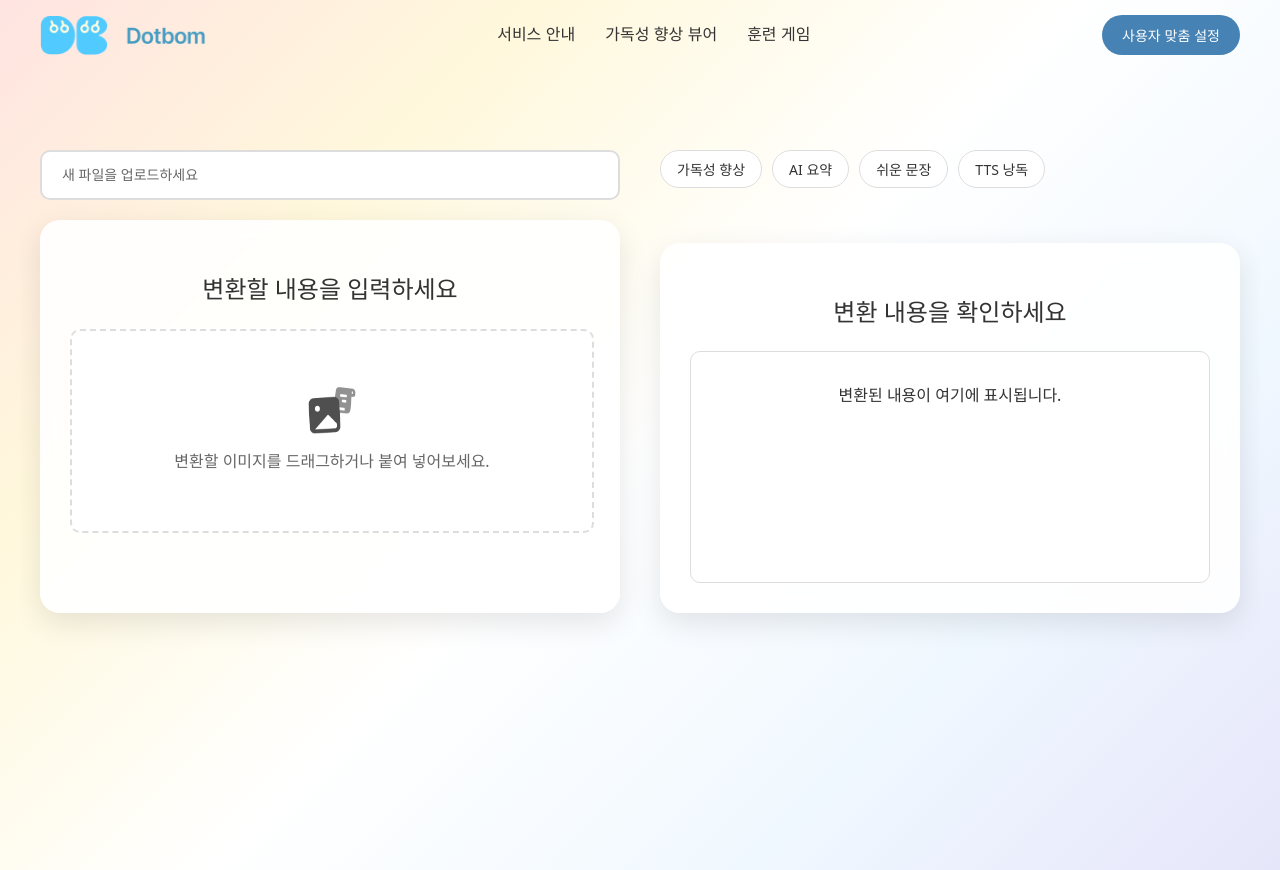
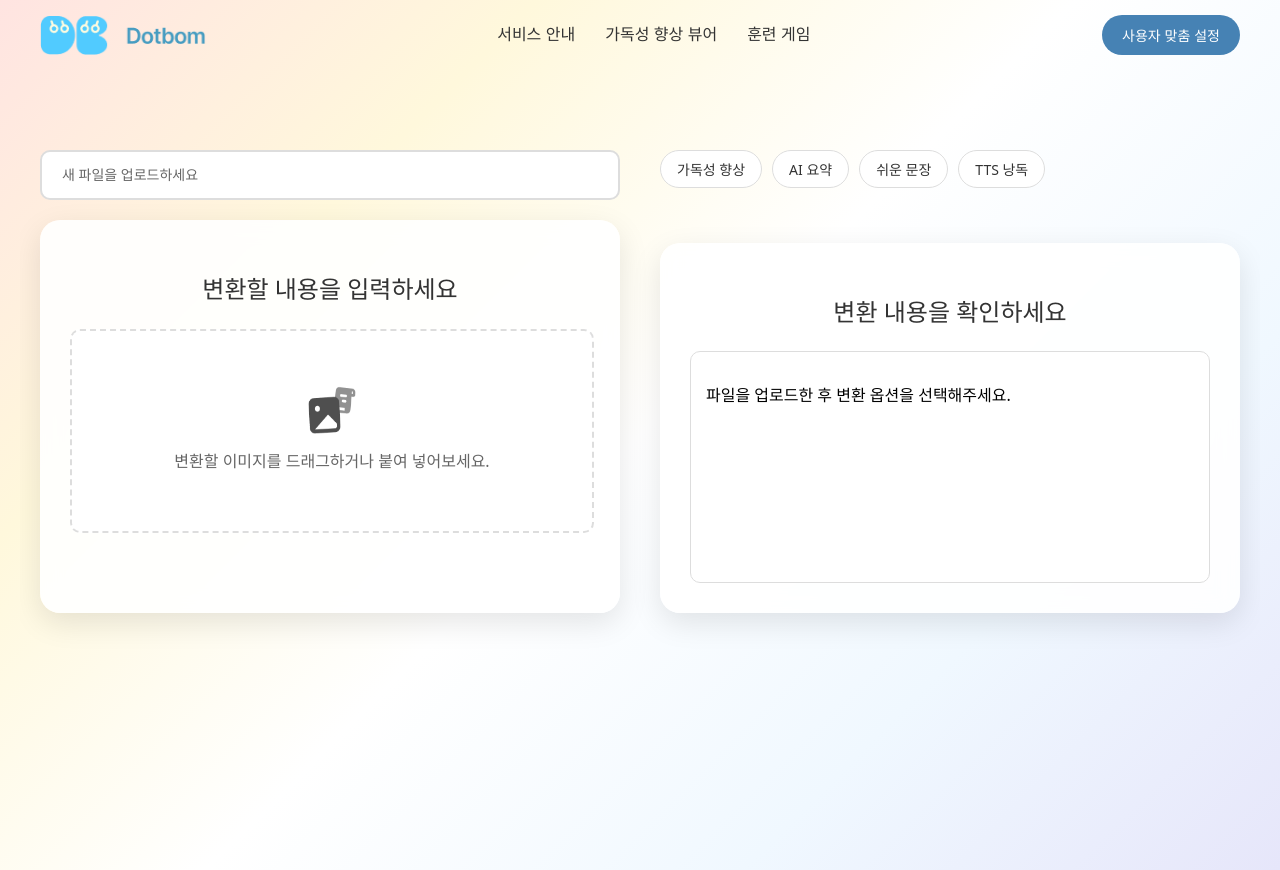
Before and after one commit to team-Albam/dotbom_frontend, a React (Vite) app: page /viewer in a window 1280 px wide. Built offline with nearby package versions, Linux system fonts and the light colour scheme.

Commit message:
Feat : api 연동동

```diff
--- a/src/contexts/SettingsContext.tsx
+++ b/src/contexts/SettingsContext.tsx
@@ -1,7 +1,7 @@
 import React, { createContext, useContext, useState } from "react";
 import type { ReactNode } from "react";
 
-interface Settings {
+export interface Settings {
   fontSize: "small" | "medium" | "large";
   backgroundColor: "light" | "dark" | "auto";
   textColor: "black" | "blue" | "green" | "red" | "yellow";
--- a/src/pages/Viewer.tsx
+++ b/src/pages/Viewer.tsx
@@ -1,7 +1,8 @@
-import React, { useState, useEffect } from "react";
+import React, { useState } from "react";
 import styled from "styled-components";
 import Navigation from "../components/Navigation";
 import axiosInstance from "../api/axiosInstance";
+import { useSettings } from "../contexts/SettingsContext";
 
 const ViewerContainer = styled.div`
   height: 100vh;
@@ -201,22 +202,22 @@ const ConversionButton = styled.button<{ $active?: boolean }>`
   }
 `;
 
-const ResultDisplay = styled.div`
-  background: white;
-  border: 1px solid #ddd;
-  border-radius: 10px;
-  padding: 15px;
-  min-height: 200px;
-  font-size: 16px;
-  line-height: 1.6;
-  color: #333;
-  display: flex;
-  align-items: flex-start;
-  justify-content: flex-start;
-  overflow-y: auto;
-  white-space: pre-wrap;
-  word-wrap: break-word;
-`;
+// const ResultDisplay = styled.div`
+//   background: white;
+//   border: 1px solid #ddd;
+//   border-radius: 10px;
+//   padding: 15px;
+//   min-height: 200px;
+//   font-size: 16px;
+//   line-height: 1.6;
+//   color: #333;
+//   display: flex;
+//   align-items: flex-start;
+//   justify-content: flex-start;
+//   overflow-y: auto;
+//   white-space: pre-wrap;
+//   word-wrap: break-word;
+// `;
 
 const UploadedFileDisplay = styled.div`
   background: white;
@@ -275,15 +276,74 @@ const PDFText = styled.div`
   text-align: center;
 `;
 
+
+const ResultDisplay = styled.div<{
+  $bgColor: string;
+  $fontSize: string;
+  $textColor: string;
+  $width: string;
+  $letterSpacing: string;
+}>`
+  background-color: ${(props) => props.$bgColor};
+  font-size: ${(props) => props.$fontSize};
+  color: ${(props) => props.$textColor};
+  max-width: ${(props) => props.$width};
+  letter-spacing: ${(props) => props.$letterSpacing};
+  border: 1px solid #ddd;
+  border-radius: 10px;
+  padding: 15px;
+  min-height: 200px;
+  line-height: 1.6;
+  overflow-y: auto;
+  white-space: pre-wrap;
+  word-wrap: break-word;
+`;
+
 const Viewer: React.FC = () => {
+  const { settings } = useSettings();
+
+  // Mapping objects for converting settings to CSS values
+  const backgroundColorMap = {
+    light: "#ffffff",
+    dark: "#1a1a1a",
+    auto: "#f5f5f5"
+  } as const;
+
+  const fontSizeMap = {
+    small: "14px",
+    medium: "16px",
+    large: "18px"
+  } as const;
+
+  const textColorMap = {
+    black: "#000000",
+    blue: "#0066cc",
+    green: "#006600",
+    red: "#cc0000",
+    yellow: "#cc9900"
+  } as const;
+
+  const textWidthMap = {
+    narrow: "600px",
+    medium: "800px",
+    wide: "1000px"
+  } as const;
+
+  const letterSpacingMap = {
+    tight: "-0.5px",
+    normal: "0px",
+    wide: "1px"
+  } as const;
+
   const [selectedFile, setSelectedFile] = useState<File | null>(null);
   const [filePreview, setFilePreview] = useState<string>("");
   const [pdfUrl, setPdfUrl] = useState<string>("");
   const [extractedText, setExtractedText] = useState<string>("");
   const [isUploading, setIsUploading] = useState(false);
   const [uploadProgress, setUploadProgress] = useState(0);
-  const [activeConversion, setActiveConversion] =
-    useState<string | null>(null);
+  const [activeConversion, setActiveConversion] = useState<string | null>(null);
+  const [uploadedFileId, setUploadedFileId] = useState<string | null>(null);
+  const [isProcessing, setIsProcessing] = useState(false);
 
 
 
@@ -300,6 +360,7 @@ const Viewer: React.FC = () => {
       setUploadProgress(0);
       setIsUploading(true);
       setExtractedText("");
+      setActiveConversion(null);
 
       if (["jpg", "jpeg", "png"].includes(ext)) {
         const reader = new FileReader();
@@ -313,7 +374,7 @@ const Viewer: React.FC = () => {
       formData.append("file", file);
 
       try {
-        // First, upload the file to get the file ID
+        // Only upload the file and get the file ID
         const uploadResponse = await axiosInstance.post("/viewer/file-upload", formData, {
           headers: {
             "Content-Type": "multipart/form-data",
@@ -326,25 +387,63 @@ const Viewer: React.FC = () => {
           },
         });
 
-        const uploadedFileId = uploadResponse.data.fileId;
+        const fileId = uploadResponse.data.fileId;
+        setUploadedFileId(fileId);
         setIsUploading(false);
+        console.log("📂 파일 업로드 완료. 파일 ID:", fileId);
 
-        // Then, use the file ID to get readability analysis
-        const readabilityResponse = await axiosInstance.post("/viewer/readability", {
+      } catch (error) {
+        console.error("File upload error:", error);
+        setIsUploading(false);
+        alert("파일 업로드 중 오류가 발생했습니다.");
+      }
+    };
+
+    // 변환 타입별 API 엔드포인트 매핑
+    const getConversionEndpoint = (conversionType: string) => {
+      const endpoints = {
+        "가독성 향상": "/viewer/readability",
+        "AI 요약": "/viewer/ai",
+        "쉬운 문장": "/viewer/easy",
+        "TTS 낭독": "/viewer/tts"
+      };
+      return endpoints[conversionType as keyof typeof endpoints] || "/viewer/readability";
+    };
+
+
+
+
+    // 변환 버튼 클릭 핸들러
+    const handleConversionClick = async (conversionType: string) => {
+      if (!uploadedFileId) {
+        alert("먼저 파일을 업로드해주세요.");
+        return;
+      }
+
+      setActiveConversion(conversionType);
+      setIsProcessing(true);
+      setExtractedText("");
+
+      try {
+        const endpoint = getConversionEndpoint(conversionType);
+        console.log("Request to:", endpoint, "with fileId:", uploadedFileId);
+
+        const response = await axiosInstance.post(endpoint, {
           fileId: uploadedFileId,
         });
-        const { improvedText } = readabilityResponse.data;
-        console.log("📝 추출된 텍스트:", improvedText);  // 콘솔 출력 추가
-        setExtractedText(improvedText);
 
+        const { result } = response.data;
+        console.log("📝 추출된 텍스트:", result);  // 콘솔 출력 추가
+        setExtractedText(result);
 
-      } catch (error) {
-        console.error("File processing error:", error);
-        setIsUploading(false);
-        alert("파일 처리 중 오류가 발생했습니다.");
+      } catch (error) {``
+        console.error(`${conversionType} 처리 오류:`, error);
+        alert(`${conversionType} 처리 중 오류가 발생했습니다.`);
+      } finally {
+        setIsProcessing(false);
       }
+    };
 
-    };
 
   const handleFileChange = (e: React.ChangeEvent<HTMLInputElement>) => {
     const file = e.target.files?.[0];
@@ -374,6 +473,9 @@ const Viewer: React.FC = () => {
     setExtractedText("");
     setIsUploading(false);
     setUploadProgress(0);
+    setUploadedFileId(null);
+    setActiveConversion(null);
+    setIsProcessing(false);
   };
 
   const isImageFile = (fileName: string) => {
@@ -466,19 +568,32 @@ const Viewer: React.FC = () => {
                 <ConversionButton
                   key={option}
                   $active={activeConversion === option}
-                  onClick={() => setActiveConversion(option)}
+                  onClick={() => handleConversionClick(option)}
+                  disabled={!uploadedFileId || isProcessing}
                 >
-                  {option}
+                  {isProcessing && activeConversion === option ? "처리중..." : option}
                 </ConversionButton>
               ))}
             </ConversionButtons>
             <ToolSection style={{ marginTop: "35px" }}>
               <ToolTitle>변환 내용을 확인하세요</ToolTitle>
-              <ResultDisplay>
-                {extractedText ? (
+              <ResultDisplay
+                $bgColor={backgroundColorMap[settings.backgroundColor]}
+                $fontSize={fontSizeMap[settings.fontSize]}
+                $textColor={textColorMap[settings.textColor]}
+                $width={textWidthMap[settings.textWidth as keyof typeof textWidthMap]}
+                $letterSpacing={letterSpacingMap[settings.letterSpacing]}
+              >
+                {isProcessing ? (
+                  <div style={{ textAlign: "center", color: "#666" }}>
+                    <p>{activeConversion} 처리 중입니다...</p>
+                  </div>
+                ) : extractedText ? (
                   <div>{extractedText}</div>
+                ) : uploadedFileId ? (
+                  <p>변환 옵션을 선택하여 텍스트를 변환해보세요.</p>
                 ) : (
-                  <p>변환된 내용이 여기에 표시됩니다.</p>
+                  <p>파일을 업로드한 후 변환 옵션을 선택해주세요.</p>
                 )}
               </ResultDisplay>
             </ToolSection>
```
